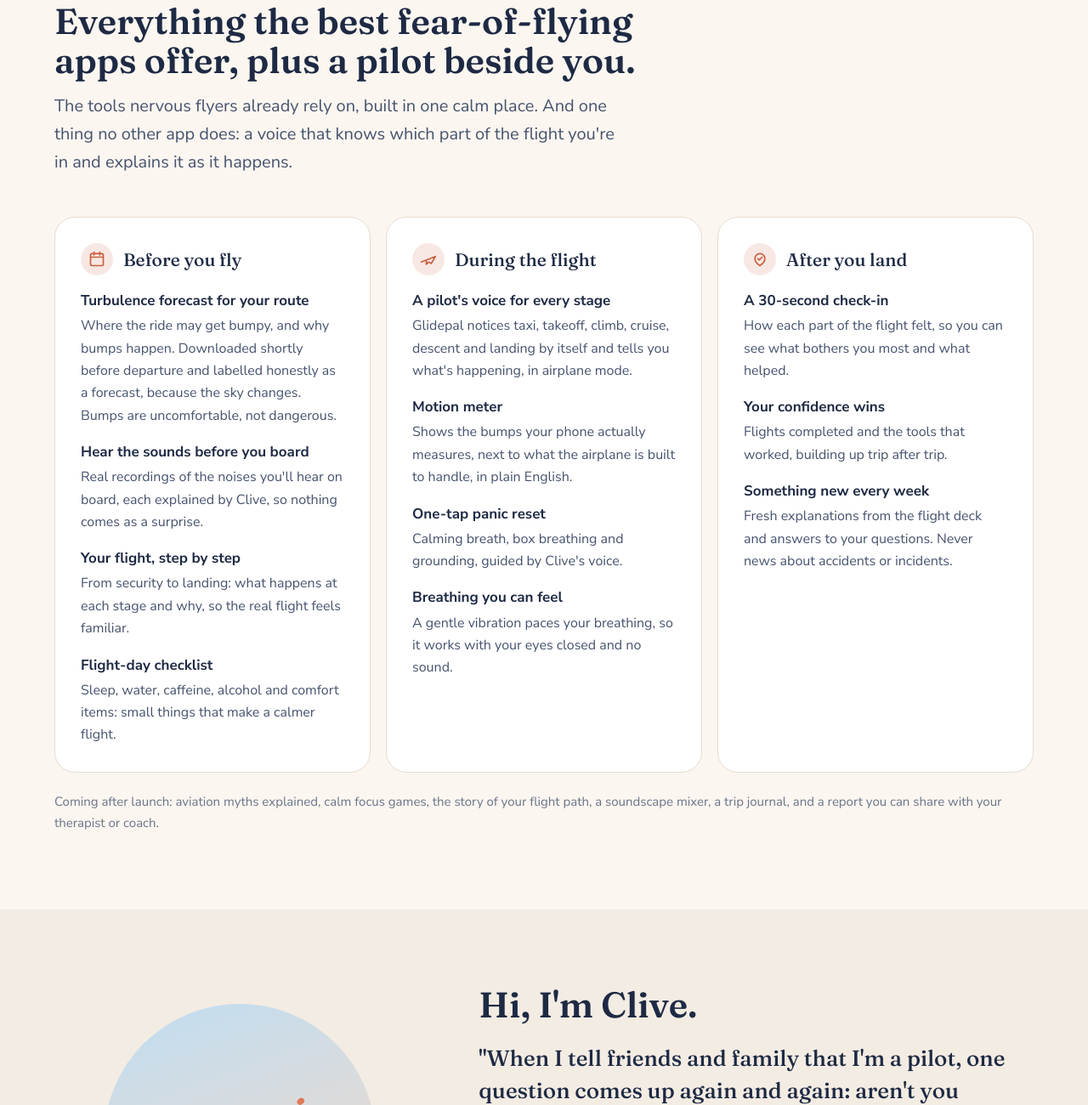
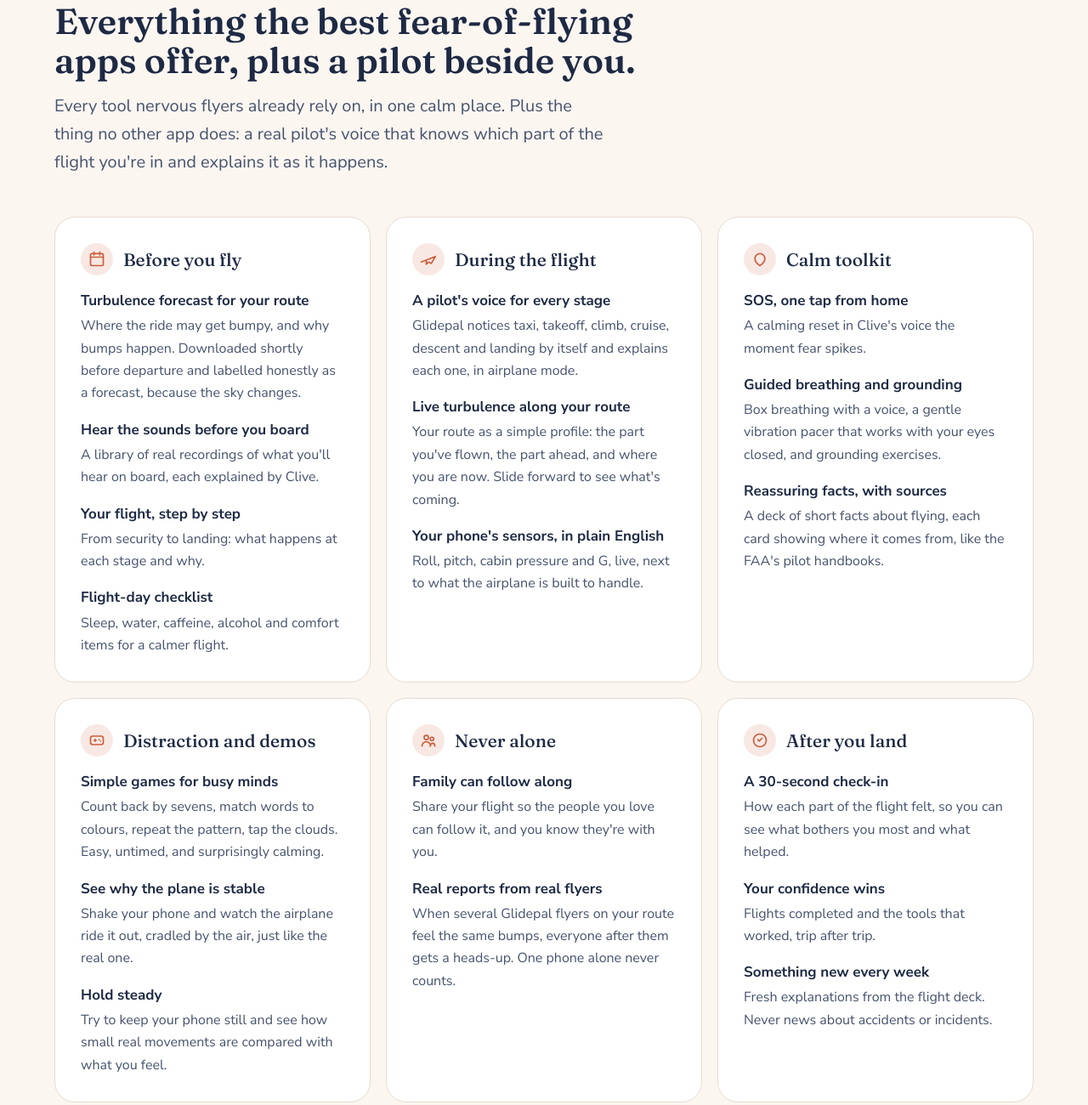
Before and after one commit to drclive/glidepal-site, a plain HTML site: page index.html in a window 1280 px wide. Shown: the part 2180-3480 px from the top of the page at 85% size. Drawn offline with Linux system fonts and the light colour scheme.

Commit message:
Features: calm toolkit, games and demos, never alone, live route turbulence and sensors
Co-Authored-By: Claude Opus 5.5 <noreply@anthropic.com>
Claude-Session: https://claude.ai/code/session_01LyZ3KKVkKsSw7qegUTyk24

```diff
--- a/index.html
+++ b/index.html
@@ -217,31 +217,35 @@ footer .wrap{display:flex;gap:16px;flex-wrap:wrap;justify-content:space-between}
   <div class="wrap">
     <div class="head">
       <h2>Everything the best fear-of-flying apps offer, plus a pilot beside you.</h2>
-      <p class="lead">The tools nervous flyers already rely on, built in one calm place. And one thing no other app does: a voice that knows which part of the flight you're in and explains it as it happens.</p>
+      <p class="lead">Every tool nervous flyers already rely on, in one calm place. Plus the thing no other app does: a real pilot's voice that knows which part of the flight you're in and explains it as it happens.</p>
     </div>
     <div class="groups">
       <div class="group">
         <h3><span><svg width="20" height="20" viewBox="0 0 24 24" fill="none" stroke="currentColor" stroke-width="2" stroke-linecap="round" stroke-linejoin="round" aria-hidden="true"><rect x="3" y="4" width="18" height="17" rx="2"/><path d="M3 9h18M8 2v4M16 2v4"/></svg></span>Before you fly</h3>
-        <div class="feat"><b>Turbulence forecast for your route</b><p>Where the ride may get bumpy, and why bumps happen. Downloaded shortly before departure and labelled honestly as a forecast, because the sky changes. Bumps are uncomfortable, not dangerous.</p></div>
-        <div class="feat"><b>Hear the sounds before you board</b><p>Real recordings of the noises you'll hear on board, each explained by Clive, so nothing comes as a surprise.</p></div>
-        <div class="feat"><b>Your flight, step by step</b><p>From security to landing: what happens at each stage and why, so the real flight feels familiar.</p></div>
-        <div class="feat"><b>Flight-day checklist</b><p>Sleep, water, caffeine, alcohol and comfort items: small things that make a calmer flight.</p></div>
+        <div class="feat"><b>Turbulence forecast for your route</b><p>Where the ride may get bumpy, and why bumps happen. Downloaded shortly before departure and labelled honestly as a forecast, because the sky changes.</p></div><div class="feat"><b>Hear the sounds before you board</b><p>A library of real recordings of what you'll hear on board, each explained by Clive.</p></div><div class="feat"><b>Your flight, step by step</b><p>From security to landing: what happens at each stage and why.</p></div><div class="feat"><b>Flight-day checklist</b><p>Sleep, water, caffeine, alcohol and comfort items for a calmer flight.</p></div>
       </div>
       <div class="group">
         <h3><span><svg width="20" height="20" viewBox="0 0 24 24" fill="none" stroke="currentColor" stroke-width="2" stroke-linecap="round" stroke-linejoin="round" aria-hidden="true"><path d="M2 16l20-8-6 10-4-2-3 3v-5"/></svg></span>During the flight</h3>
-        <div class="feat"><b>A pilot's voice for every stage</b><p>Glidepal notices taxi, takeoff, climb, cruise, descent and landing by itself and tells you what's happening, in airplane mode.</p></div>
-        <div class="feat"><b>Motion meter</b><p>Shows the bumps your phone actually measures, next to what the airplane is built to handle, in plain English.</p></div>
-        <div class="feat"><b>One-tap panic reset</b><p>Calming breath, box breathing and grounding, guided by Clive's voice.</p></div>
-        <div class="feat"><b>Breathing you can feel</b><p>A gentle vibration paces your breathing, so it works with your eyes closed and no sound.</p></div>
+        <div class="feat"><b>A pilot's voice for every stage</b><p>Glidepal notices taxi, takeoff, climb, cruise, descent and landing by itself and explains each one, in airplane mode.</p></div><div class="feat"><b>Live turbulence along your route</b><p>Your route as a simple profile: the part you've flown, the part ahead, and where you are now. Slide forward to see what's coming.</p></div><div class="feat"><b>Your phone's sensors, in plain English</b><p>Roll, pitch, cabin pressure and G, live, next to what the airplane is built to handle.</p></div>
       </div>
       <div class="group">
-        <h3><span><svg width="20" height="20" viewBox="0 0 24 24" fill="none" stroke="currentColor" stroke-width="2" stroke-linecap="round" stroke-linejoin="round" aria-hidden="true"><path d="M12 21s-7-4.5-7-10a7 7 0 0 1 14 0c0 5.5-7 10-7 10z"/><path d="M9 11l2 2 4-4"/></svg></span>After you land</h3>
-        <div class="feat"><b>A 30-second check-in</b><p>How each part of the flight felt, so you can see what bothers you most and what helped.</p></div>
-        <div class="feat"><b>Your confidence wins</b><p>Flights completed and the tools that worked, building up trip after trip.</p></div>
-        <div class="feat"><b>Something new every week</b><p>Fresh explanations from the flight deck and answers to your questions. Never news about accidents or incidents.</p></div>
+        <h3><span><svg width="20" height="20" viewBox="0 0 24 24" fill="none" stroke="currentColor" stroke-width="2" stroke-linecap="round" stroke-linejoin="round" aria-hidden="true"><path d="M12 21s-7-4.5-7-10a7 7 0 0 1 14 0c0 5.5-7 10-7 10z"/></svg></span>Calm toolkit</h3>
+        <div class="feat"><b>SOS, one tap from home</b><p>A calming reset in Clive's voice the moment fear spikes.</p></div><div class="feat"><b>Guided breathing and grounding</b><p>Box breathing with a voice, a gentle vibration pacer that works with your eyes closed, and grounding exercises.</p></div><div class="feat"><b>Reassuring facts, with sources</b><p>A deck of short facts about flying, each card showing where it comes from, like the FAA's pilot handbooks.</p></div>
+      </div>
+      <div class="group">
+        <h3><span><svg width="20" height="20" viewBox="0 0 24 24" fill="none" stroke="currentColor" stroke-width="2" stroke-linecap="round" stroke-linejoin="round" aria-hidden="true"><rect x="3" y="6" width="18" height="12" rx="3"/><path d="M8 12h3M9.5 10.5v3M15 11h.01M17 13h.01"/></svg></span>Distraction and demos</h3>
+        <div class="feat"><b>Simple games for busy minds</b><p>Count back by sevens, match words to colours, repeat the pattern, tap the clouds. Easy, untimed, and surprisingly calming.</p></div><div class="feat"><b>See why the plane is stable</b><p>Shake your phone and watch the airplane ride it out, cradled by the air, just like the real one.</p></div><div class="feat"><b>Hold steady</b><p>Try to keep your phone still and see how small real movements are compared with what you feel.</p></div>
+      </div>
+      <div class="group">
+        <h3><span><svg width="20" height="20" viewBox="0 0 24 24" fill="none" stroke="currentColor" stroke-width="2" stroke-linecap="round" stroke-linejoin="round" aria-hidden="true"><circle cx="9" cy="8" r="3"/><circle cx="17" cy="10" r="2.5"/><path d="M3 20c0-3.3 2.7-6 6-6s6 2.7 6 6M14.5 20c.3-2.5 1.6-4 3.5-4 1.7 0 3 1.4 3 4"/></svg></span>Never alone</h3>
+        <div class="feat"><b>Family can follow along</b><p>Share your flight so the people you love can follow it, and you know they're with you.</p></div><div class="feat"><b>Real reports from real flyers</b><p>When several Glidepal flyers on your route feel the same bumps, everyone after them gets a heads-up. One phone alone never counts.</p></div>
+      </div>
+      <div class="group">
+        <h3><span><svg width="20" height="20" viewBox="0 0 24 24" fill="none" stroke="currentColor" stroke-width="2" stroke-linecap="round" stroke-linejoin="round" aria-hidden="true"><path d="M9 11l2 2 4-4"/><circle cx="12" cy="12" r="9"/></svg></span>After you land</h3>
+        <div class="feat"><b>A 30-second check-in</b><p>How each part of the flight felt, so you can see what bothers you most and what helped.</p></div><div class="feat"><b>Your confidence wins</b><p>Flights completed and the tools that worked, trip after trip.</p></div><div class="feat"><b>Something new every week</b><p>Fresh explanations from the flight deck. Never news about accidents or incidents.</p></div>
       </div>
     </div>
-    <p class="muted" style="margin-top:22px;font-size:15px">Coming after launch: aviation myths explained, calm focus games, the story of your flight path, a soundscape mixer, a trip journal, and a report you can share with your therapist or coach.</p>
+    <p class="muted" style="margin-top:22px;font-size:15px">Coming after launch: aviation myths explained, the story of your flight path, a soundscape mixer, a trip journal, and a report you can share with your therapist or coach.</p>
   </div>
 </section>
 
```
